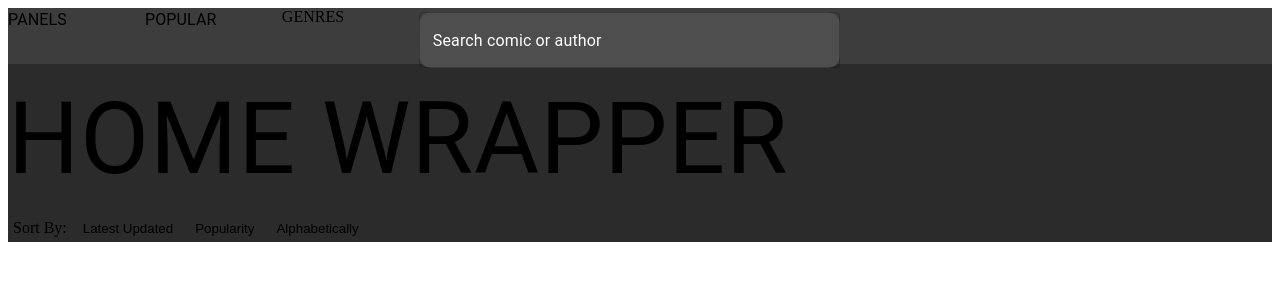
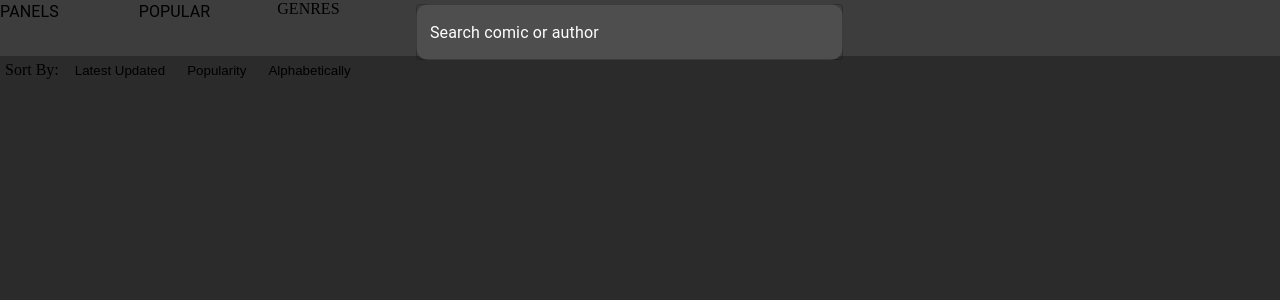
Before and after one commit to CobyYee/Panels, a React (Create React App) app in the folder client/: page / in a window 1280 px wide. Shown: the top 300 px of the page. Built offline with nearby package versions, Linux system fonts and the light colour scheme.

Commit message:
Fixed page css

```diff
--- a/client/src/App.css
+++ b/client/src/App.css
@@ -23,7 +23,14 @@
 
 }
 
-#home-wrapper {
+.home-wrapper {
   background-color: #2b2b2b;
-  height: '90%';
+  height: 90%;
+  white-space: nowrap;
+  height: 100%;
 }
+
+html, body, #root {
+  margin: 0;
+  height: 100%;
+}
--- a/client/src/components/HomeWrapper.js
+++ b/client/src/components/HomeWrapper.js
@@ -2,10 +2,8 @@ import { Typography, Box } from '@mui/material';
 import SortBar from './SortBar';
 
 export default function HomeWrapper() {
-    console.log("hi")
     return (
-        <div id = 'home-wrapper'>
-            <Typography sx = {{left: '10%', fontSize: '100px'}}> HOME WRAPPER </Typography>
+        <div id='home-wrapper' class="home-wrapper">
             <SortBar></SortBar>
         </div>
     )
--- a/client/src/index.css
+++ /dev/null
@@ -1,3 +0,0 @@
-body {
-    height: 100%;
-}
```
